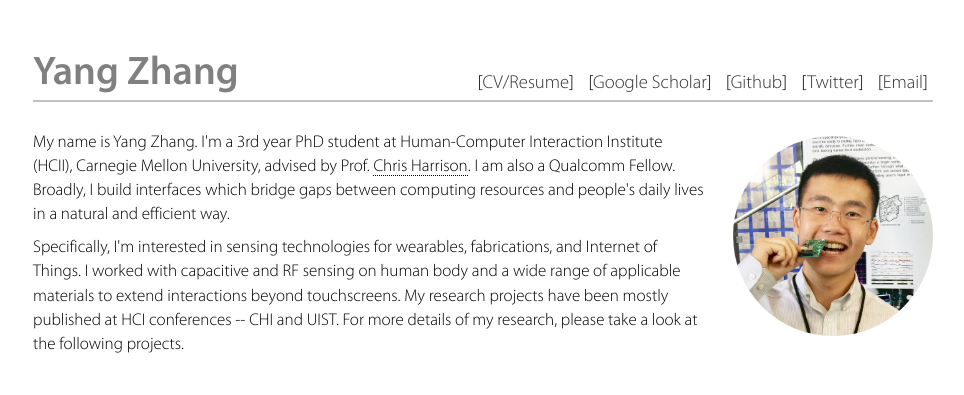
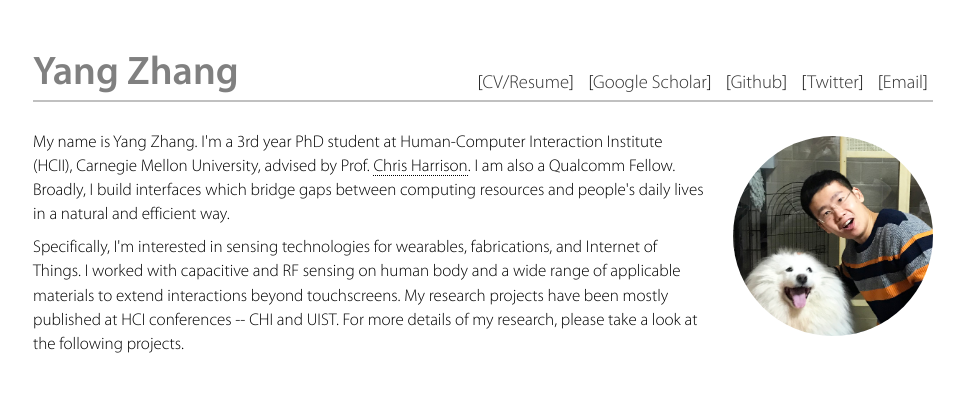
Before and after one commit to Saiuz/yang-zhang-me, a plain HTML site: page index.html in a window 1280 px wide. Shown: the top 395 px of the page, without its empty margins (157-1121 px from the left). Drawn offline with nearby package versions, Linux system fonts and the light colour scheme.

Commit message:
Fixed two thubnail images

```diff
--- a/index.html
+++ b/index.html
@@ -111,7 +111,7 @@ My name is Yang Zhang. I'm a 3rd year PhD student at Human-Computer Interaction
 
   <td>
   	<div>
-    	<a class="portrait" href="http://yangz3.github.io/#!index.md"> <img src="./image/circuit_me3.jpg" style = "border-radius: 50%; margin-top: 14px" alt="" width="200" height="200" border="0"/> </a>
+    	<a class="portrait" href="http://yangz3.github.io/#!index.md"> <img src="./image/dog_me.jpg" style = "border-radius: 50%; margin-top: 14px" alt="" width="200" height="200" border="0"/> </a>
 	</div>
   </td>
 </tr>
```
Also changed, not shown: image/dog_me.jpg (added), 1 other file.
